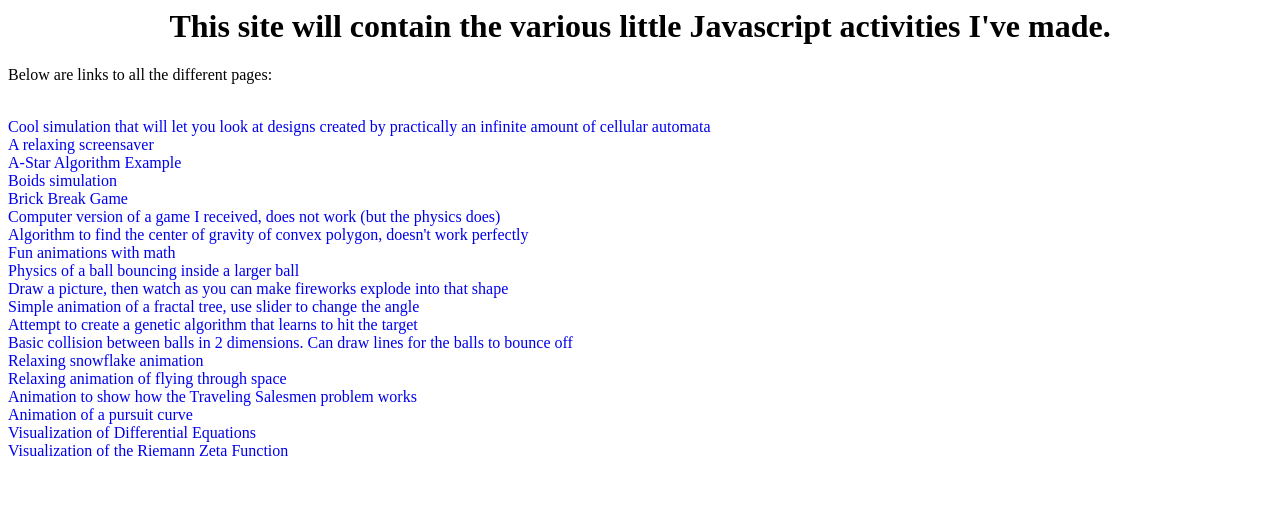
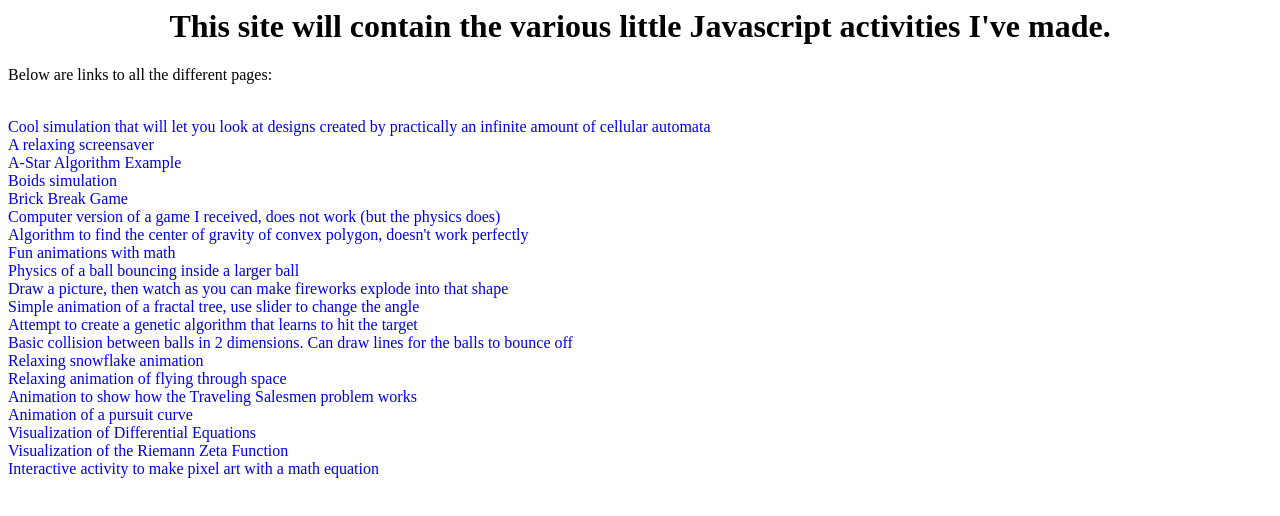
Before and after one commit to calvin-godfrey/calvin-godfrey.github.io, a plain HTML site: page index.html in a window 1280 px wide. Drawn offline with Linux system fonts and the light colour scheme.

Commit message:
Put it on the website

```diff
--- a/index.html
+++ b/index.html
@@ -26,4 +26,5 @@
   <a href="Pursuit/index.html">Animation of a pursuit curve</a>
   <a href="DiffEq/index.html">Visualization of Differential Equations</a>
   <a href="Riemann/index.html">Visualization of the Riemann Zeta Function</a>
+  <a href="Pixel/index.html">Interactive activity to make pixel art with a math equation</a>
 </body>
```
